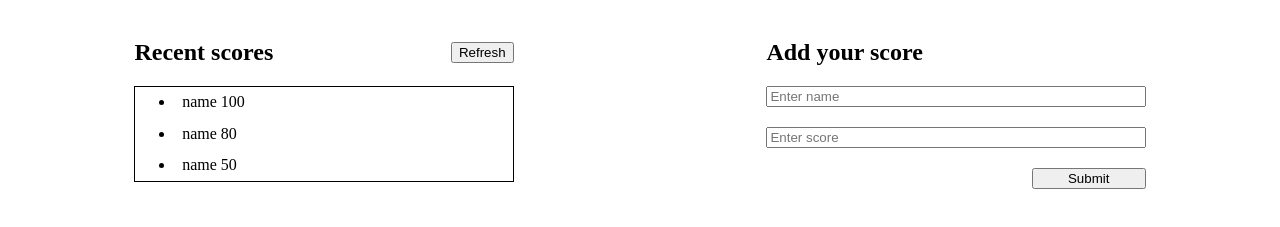
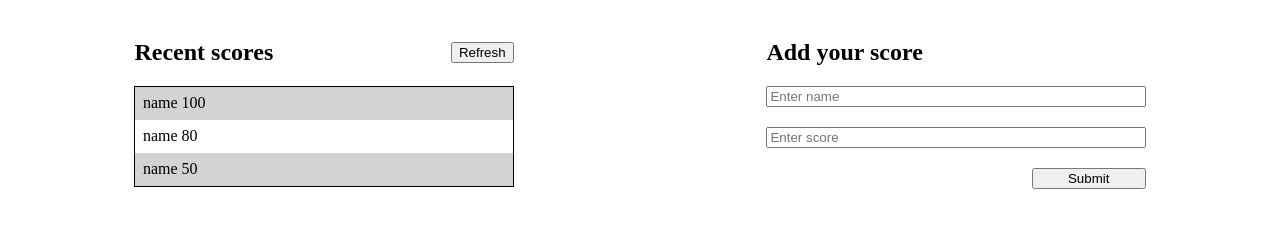
Before and after one commit to tomasesquivelgc/Leader-board-API, a website built with webpack: page src/index.html in a window 1280 px wide. Shown: the part 61-288 px from the top of the page. Built offline with nearby package versions, Linux system fonts and the light colour scheme.

Commit message:
ul style
nth child changes background color and padding eliminate

```diff
--- a/src/style.css
+++ b/src/style.css
@@ -24,10 +24,16 @@
 .scores {
   border: 1px solid black;
   margin: 0;
+  list-style: none;
+  padding-inline-start: 0px;
 }
 
 .scores li {
   padding: 2%;
+}
+
+.scores li:nth-child(odd) {
+  background-color: lightgray;
 }
 
 .input-div {
```
